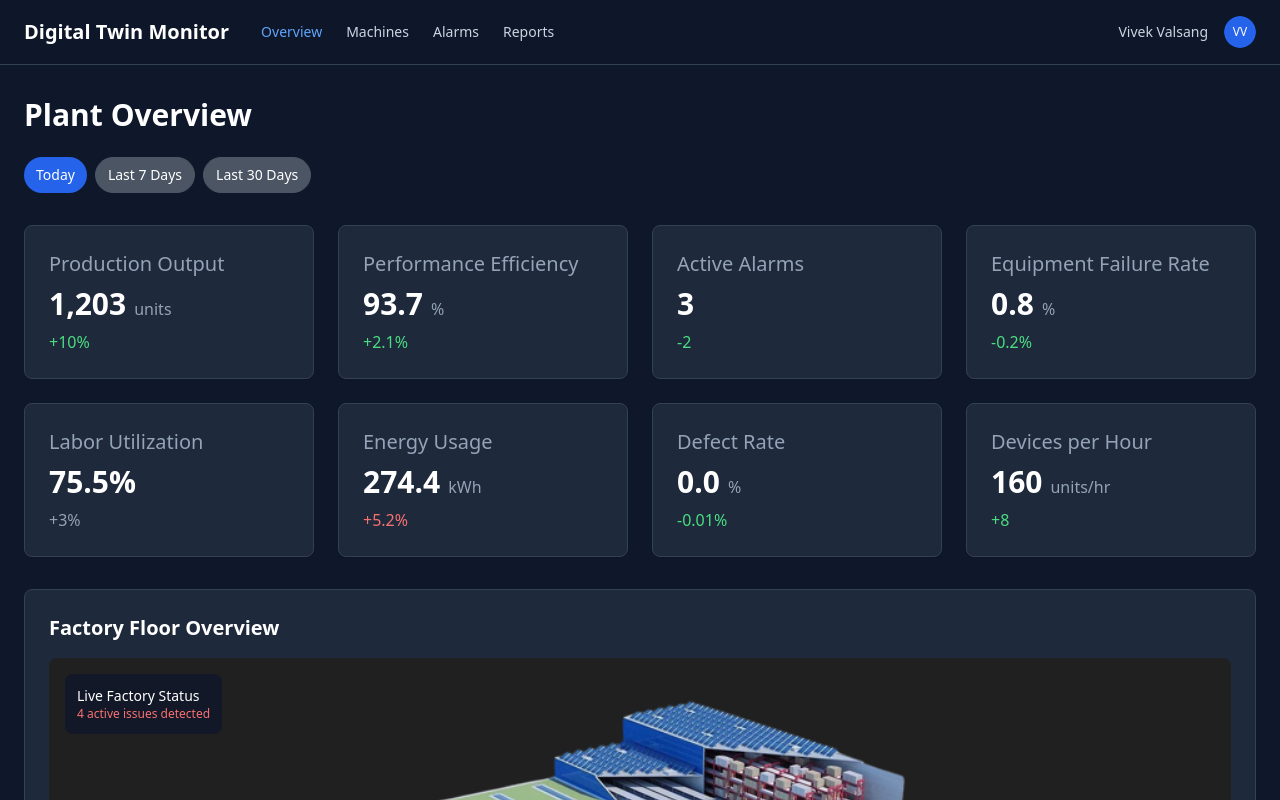
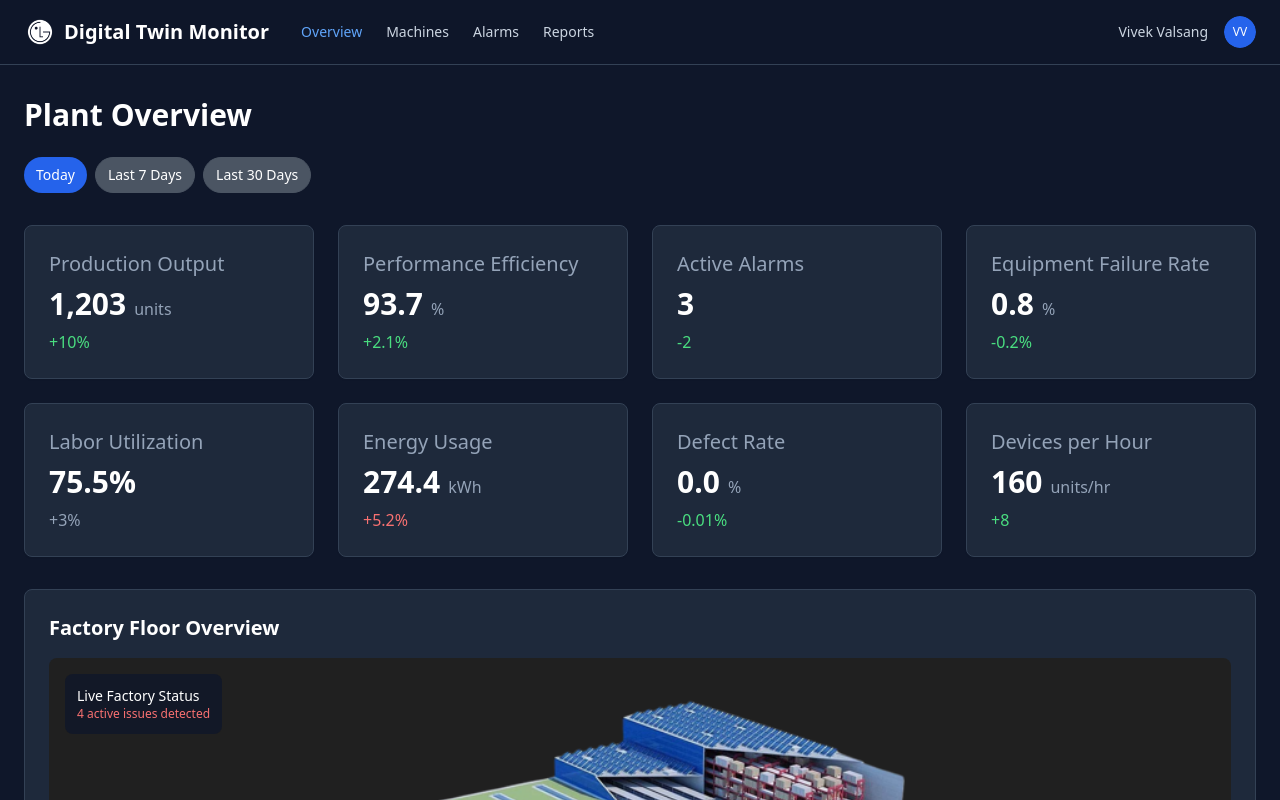
Before and after one commit to AmbitSoftwareDXB/factory-pulse-monitor-ui, a React (Vite) app: page / in a window 1280 px wide. Shown: the top 800 px of the page. Built offline with nearby package versions, Linux system fonts and the light colour scheme.

Commit message:
Add image before Digital Twin Monitor label
Place the image before the "Digital Twin Monitor" label in the navigation and optimize it for both light and dark themes.

```diff
--- a/src/components/dashboard/Navigation.tsx
+++ b/src/components/dashboard/Navigation.tsx
@@ -16,8 +16,13 @@ const Navigation = () => {
     <nav className="sticky top-0 z-50 bg-slate-900/95 backdrop-blur-sm border-b border-slate-700">
       <div className="max-w-7xl mx-auto px-6 h-16 flex items-center justify-between">
         <div className="flex items-center space-x-8">
-          <Link to="/" className="text-xl font-bold text-white hover:text-blue-400 transition-colors">
-            Digital Twin Monitor
+          <Link to="/" className="flex items-center space-x-2 text-xl font-bold text-white hover:text-blue-400 transition-colors">
+            <img
+              src="/lovable-uploads/040dcaec-ee9e-42b9-a3f0-5f1475f922ff.png"
+              alt="Digital Twin Monitor Logo"
+              className="h-8 w-8 dark:brightness-100 brightness-0 dark:invert-0 invert"
+            />
+            <span>Digital Twin Monitor</span>
           </Link>
           <div className="hidden md:flex space-x-6">
             {navItems.map((item) => (
```
Also changed, not shown: public/lovable-uploads/040dcaec-ee9e-42b9-a3f0-5f1475f922ff.png (added).
